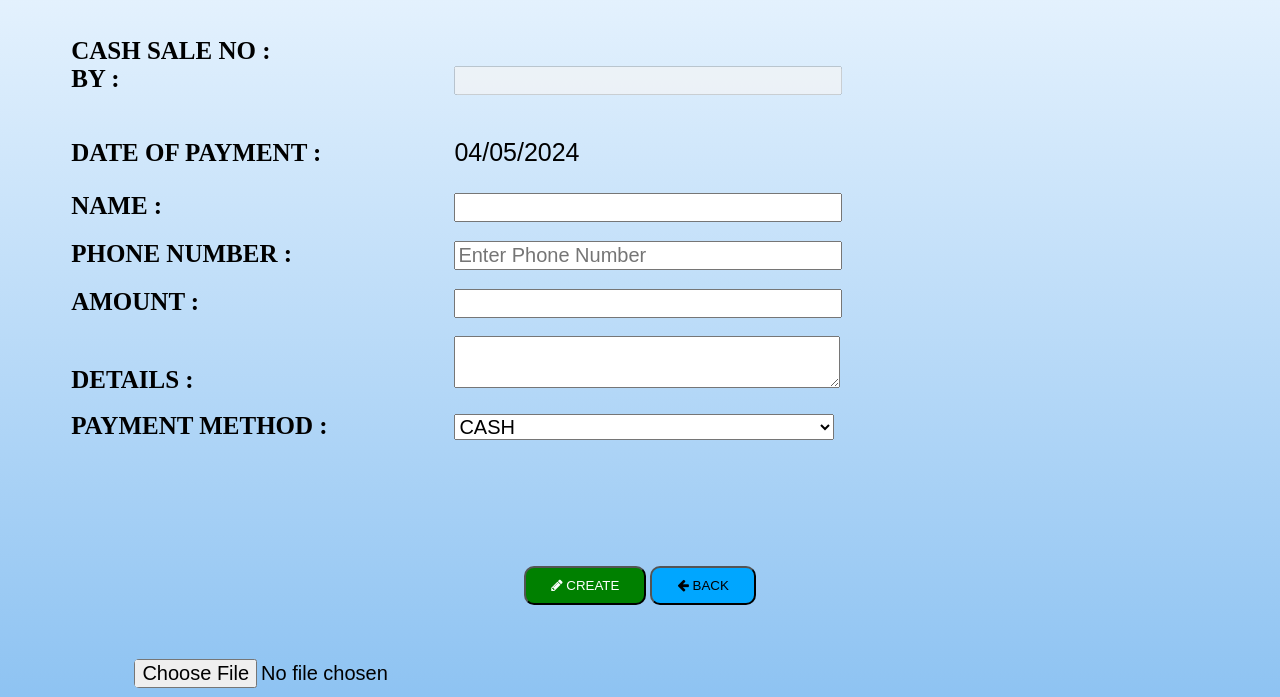
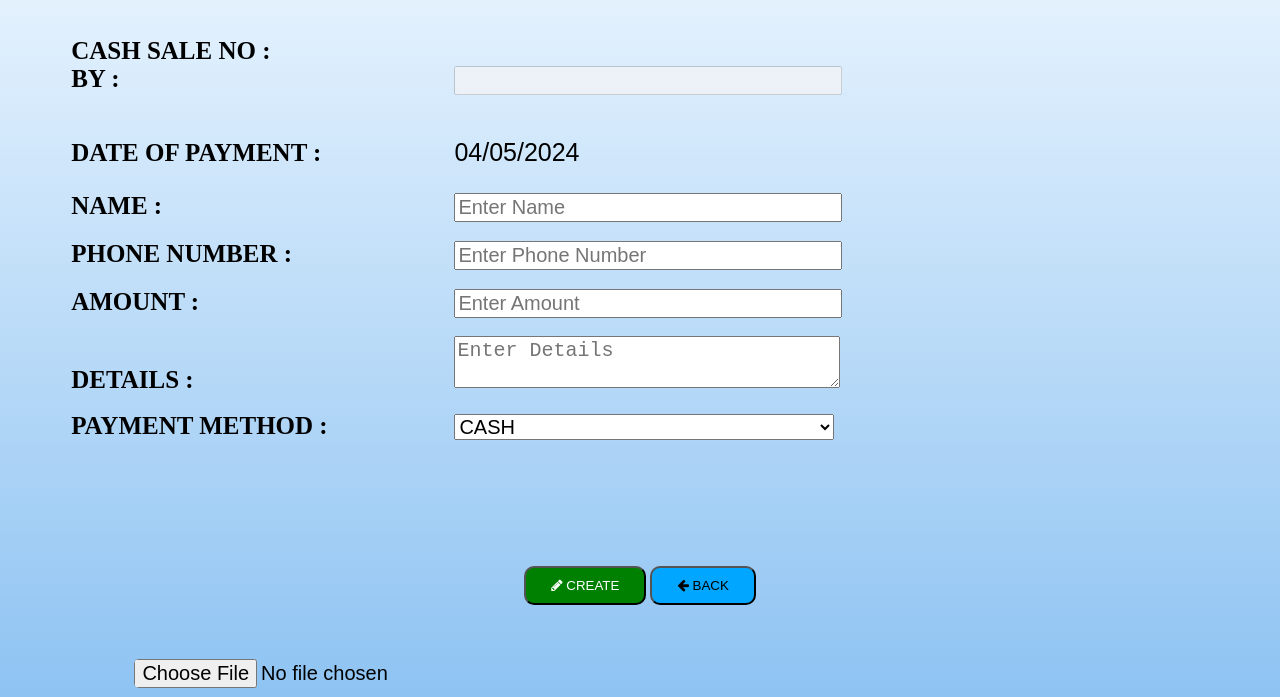
Before and after one commit to ezi2travel/ezi2system, a plain HTML site: page createCashSale.html in a window 1280 px wide. Shown: the part 103-800 px from the top of the page. Drawn offline with nearby package versions, Linux system fonts and the light colour scheme; no server answers.

Commit message:
Update createCashSale.html

```diff
--- a/createCashSale.html
+++ b/createCashSale.html
@@ -60,7 +60,7 @@
             </div>
             <div >
                 <label>NAME : </label>
-                <input id="index" onkeyup="this.value = this.value.toUpperCase();">
+                <input id="index" placeholder="Enter Name" onkeyup="this.value = this.value.toUpperCase();">
             </div><br/>
             <div >
                 <label>PHONE NUMBER : </label>
@@ -68,11 +68,11 @@
             </div><br/>
             <div>
                 <label>AMOUNT : </label>
-                <input type="number" id="amount">
+                <input type="number" placeholder="Enter Amount" id="amount">
             </div><br/>
             <div>
                 <label>DETAILS : </label>
-                <textarea type="text" id="references"></textarea>
+                <textarea type="text" id="references" placeholder="Enter Details"></textarea>
             </div><br/>
             <div>
                 <label>PAYMENT METHOD : </label>
```
